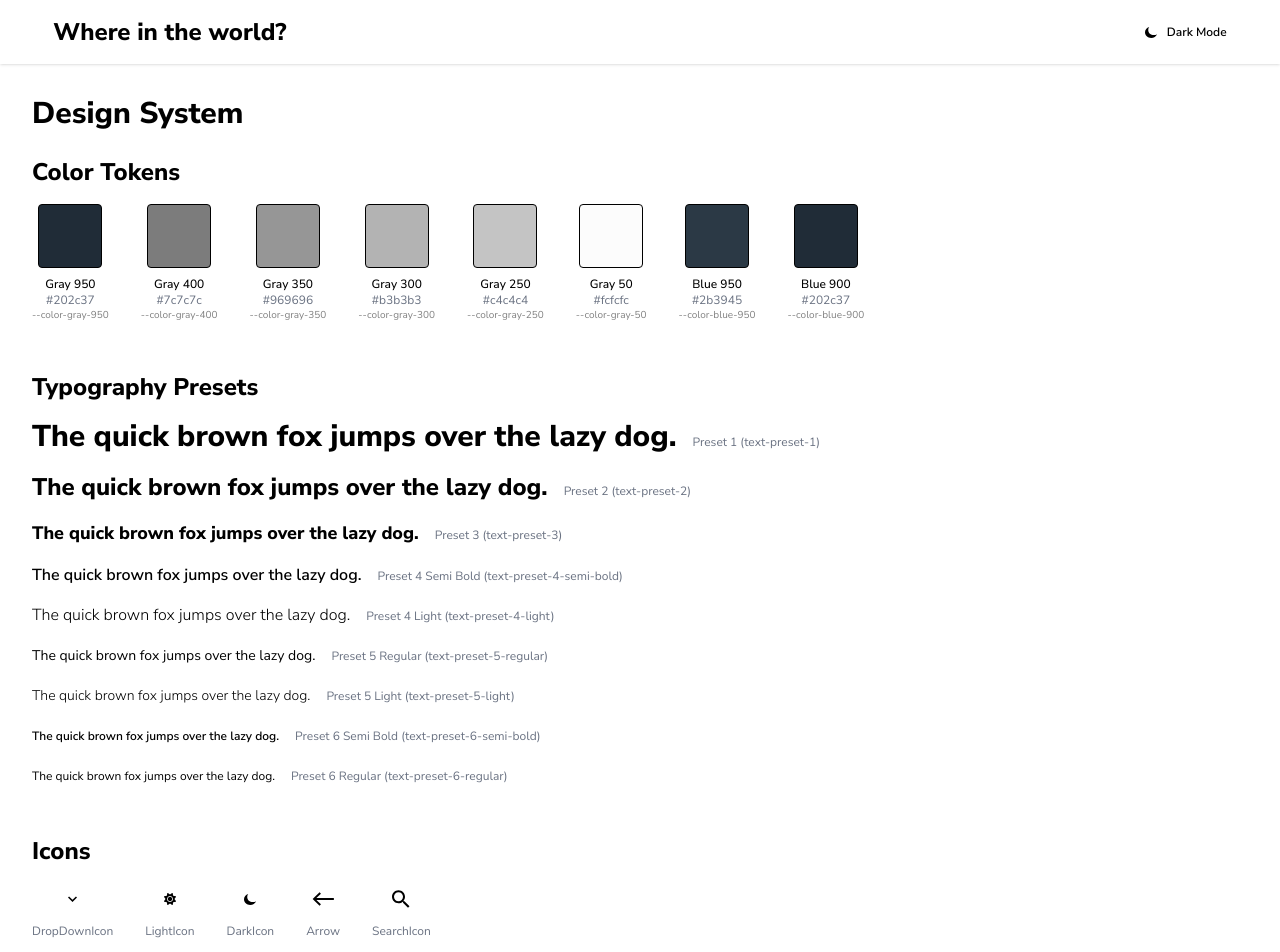
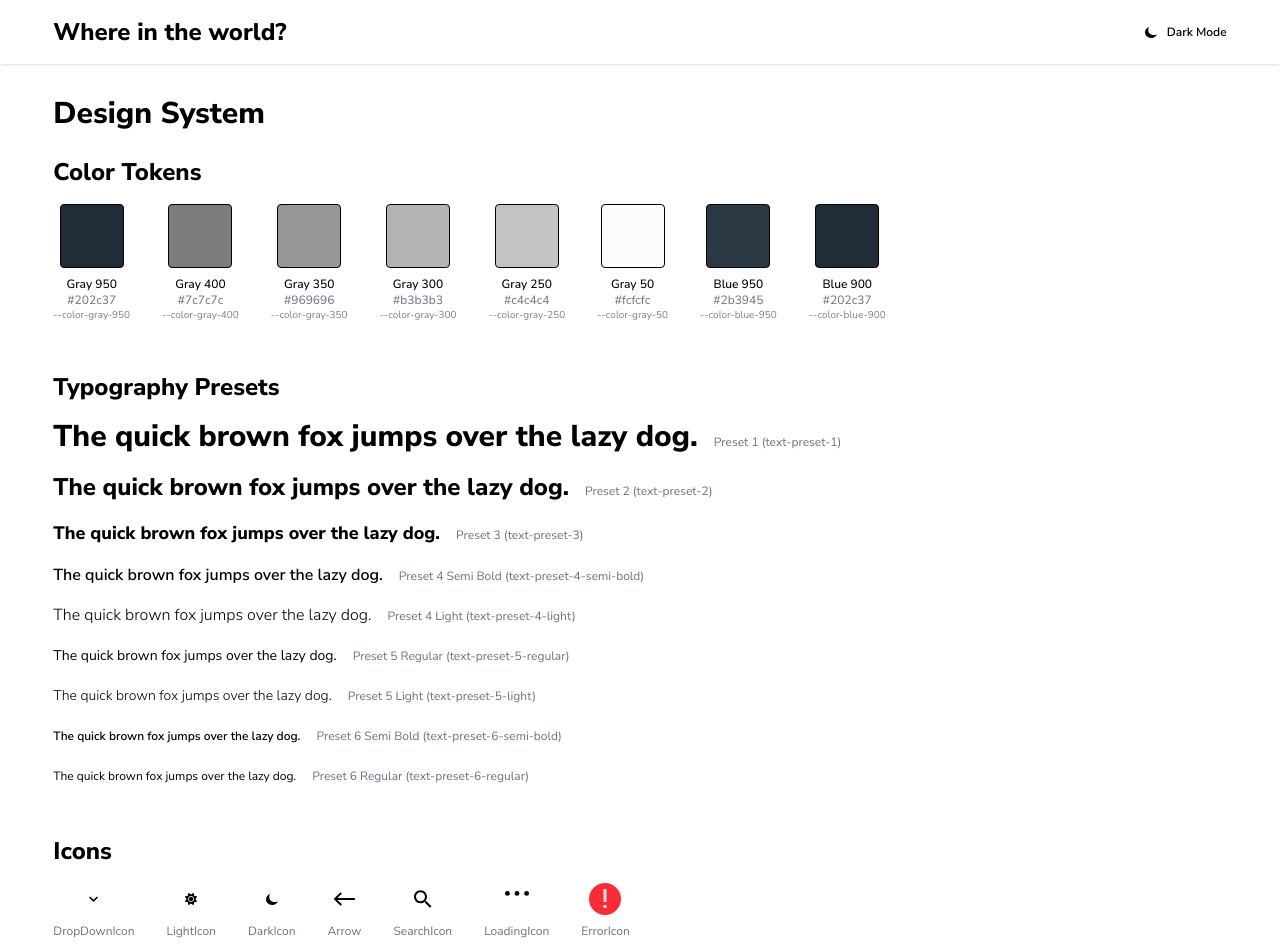
Before and after one commit to ajkendal/rest-countries-api, a Next.js app: page /design-system in a window 1280 px wide. Shown: the top 952 px of the page. Built offline with nearby package versions, Linux system fonts and the light colour scheme.

Commit message:
Add ErrorIcon and LoadingIcon to design system page
Imported ErrorIcon and LoadingIcon, and included them in the icons array for display. Also adjusted main container padding and width for improved layout.

```diff
--- a/app/design-system/page.tsx
+++ b/app/design-system/page.tsx
@@ -4,6 +4,8 @@ import {
   Arrow,
   LightIcon,
   SearchIcon,
+  ErrorIcon,
+  LoadingIcon,
 } from '../icons/icons'
 
 const typographyPresets = [
@@ -60,6 +62,8 @@ const icons = [
   { name: 'DarkIcon', component: <DarkIcon /> },
   { name: 'Arrow', component: <Arrow /> },
   { name: 'SearchIcon', component: <SearchIcon /> },
+  { name: 'LoadingIcon', component: <LoadingIcon /> },
+  { name: 'ErrorIcon', component: <ErrorIcon /> },
 ]
 
 const colorPatches = [
@@ -225,7 +229,7 @@ const ExampleCard = ({ dark }: { dark?: boolean }) => (
 const DesignSystem = () => {
   return (
     <>
-      <main className='p-8 space-y-12 max-w-screen-xl mx-auto'>
+      <main className='py-8 space-y-12 max-w-screen-xl mx-auto w-11/12'>
         <h1 className='text-preset-1 mb-6'>Design System</h1>
 
         {/* Colors */}
```
